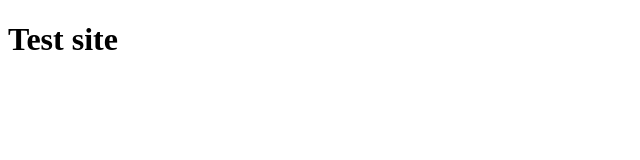
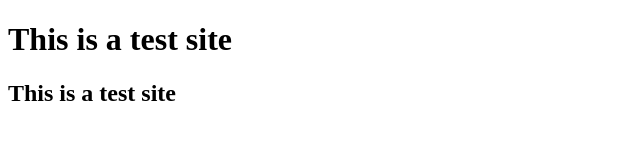
Before and after one commit to challas/challas.github.io, a plain HTML site: page index.html in a window 1280 px wide. Shown: the whole page, without its empty margins (0-640 px from the left). Drawn offline with Linux system fonts and the light colour scheme.

Commit message:
Update index.html

```diff
--- a/index.html
+++ b/index.html
@@ -4,6 +4,7 @@
     <title>My test website on github</title>
   </head>
   <body>
-  <h1> Test site </h1>
+  <h1> This is a test site </h1>
+  <h2> This is a test site </h2>
   </body>
 </html>
```
